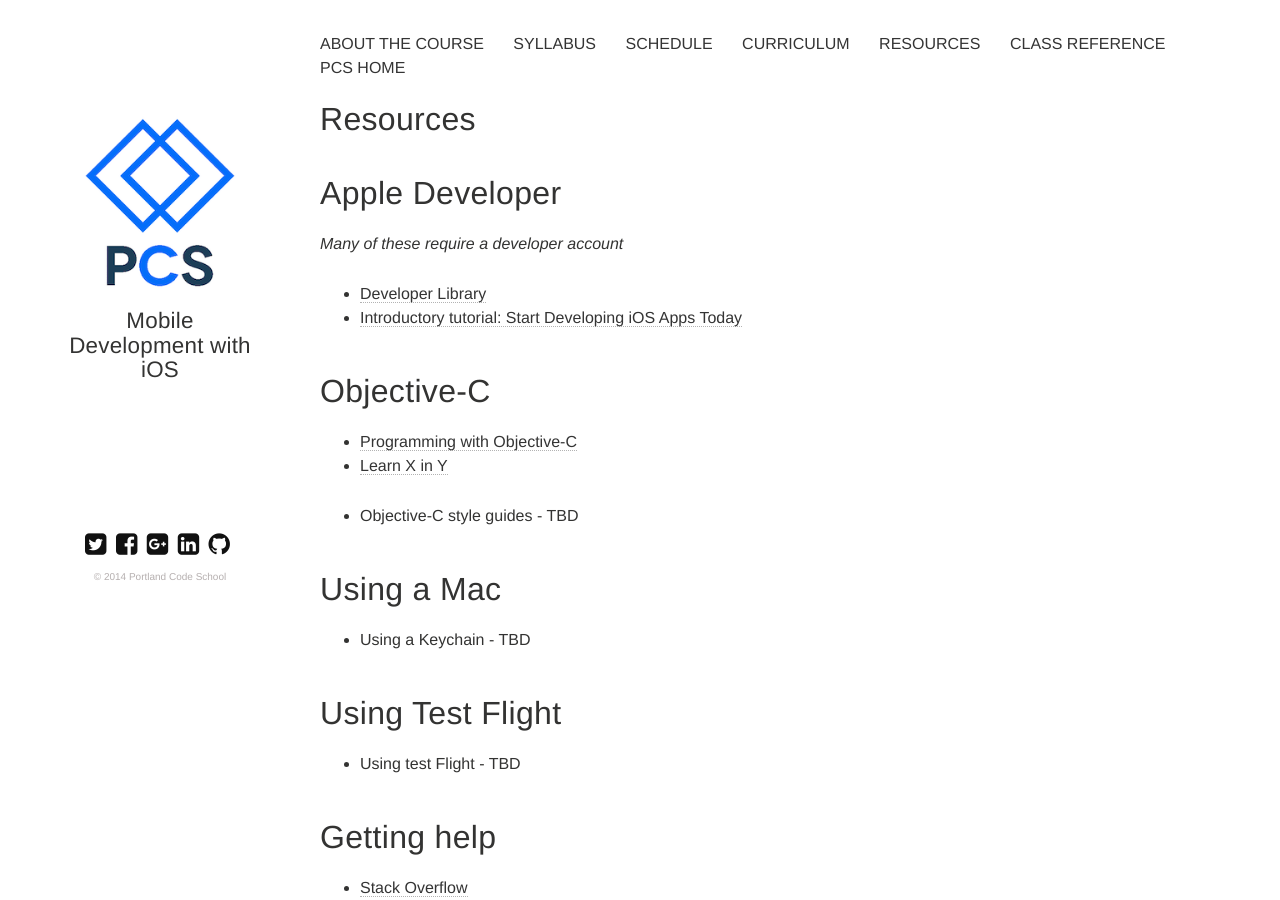
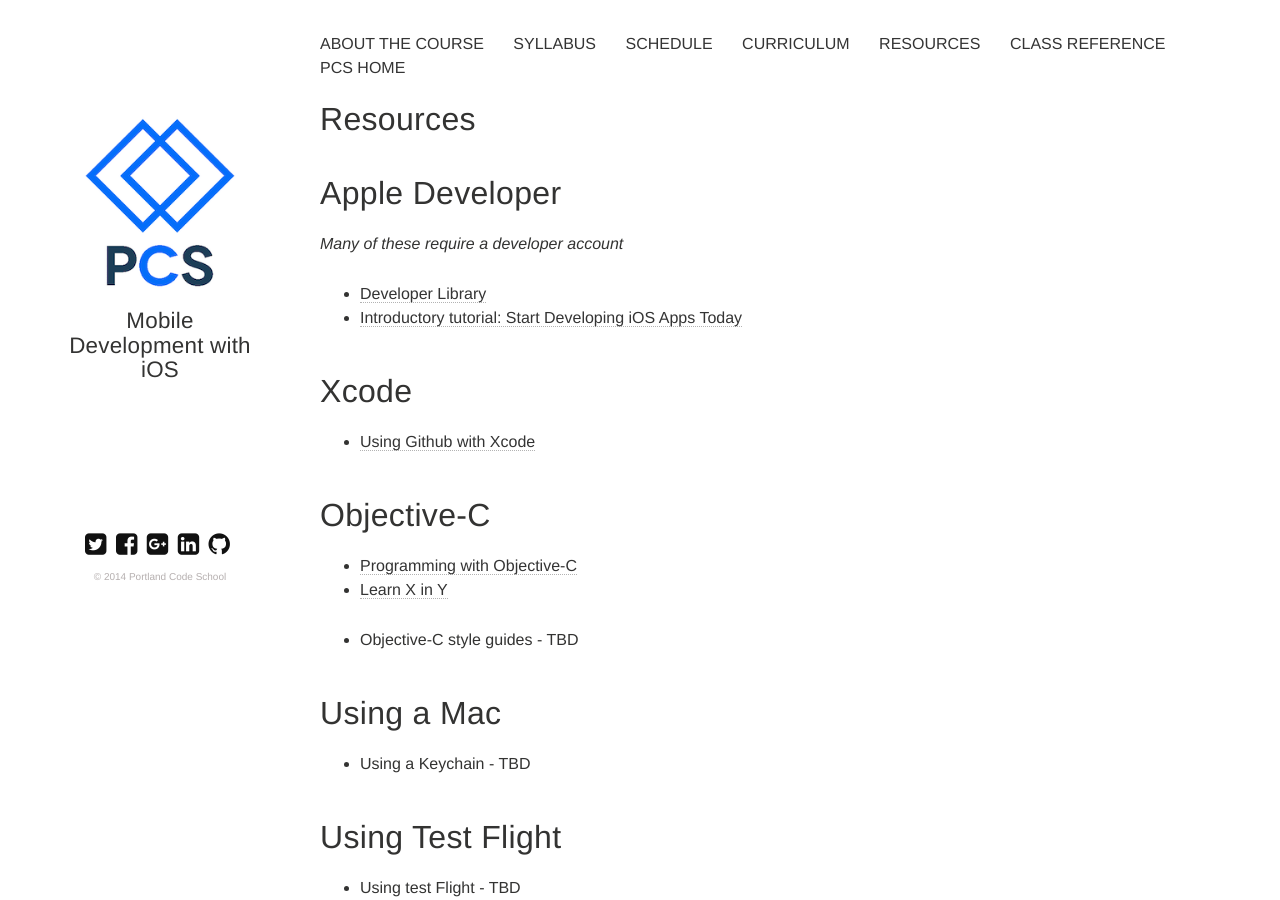
Before and after one commit to portlandcodeschool/ios, a Jekyll site: the page built from resources.md, in a window 1280 px wide and 900 px high. Built offline with Jekyll 4.4.1, drawn with Linux system fonts in a browser that asks for light colours; nearby versions of some CDN libraries.

Commit message:
Update resources.md

```diff
--- a/resources.md
+++ b/resources.md
@@ -10,6 +10,10 @@ tags: [curriculum]
 
 * [Developer Library](https://developer.apple.com/)
 * [Introductory tutorial: Start Developing iOS Apps Today](https://developer.apple.com/library/ios/referencelibrary/GettingStarted/RoadMapiOS/index.html#//apple_ref/doc/uid/TP40011343)
+
+# Xcode
+* [Using Github with Xcode](https://docs.google.com/presentation/d/1MK65mG0SV4JLt9PmfcZYO7tFz_2dQMgcughcQDggaFc/edit?usp=sharing)
+
 
 # Objective-C
 * [Programming with Objective-C](https://developer.apple.com/library/ios/documentation/Cocoa/Conceptual/ProgrammingWithObjectiveC/Introduction/Introduction.html#//apple_ref/doc/uid/TP40011210)
```
